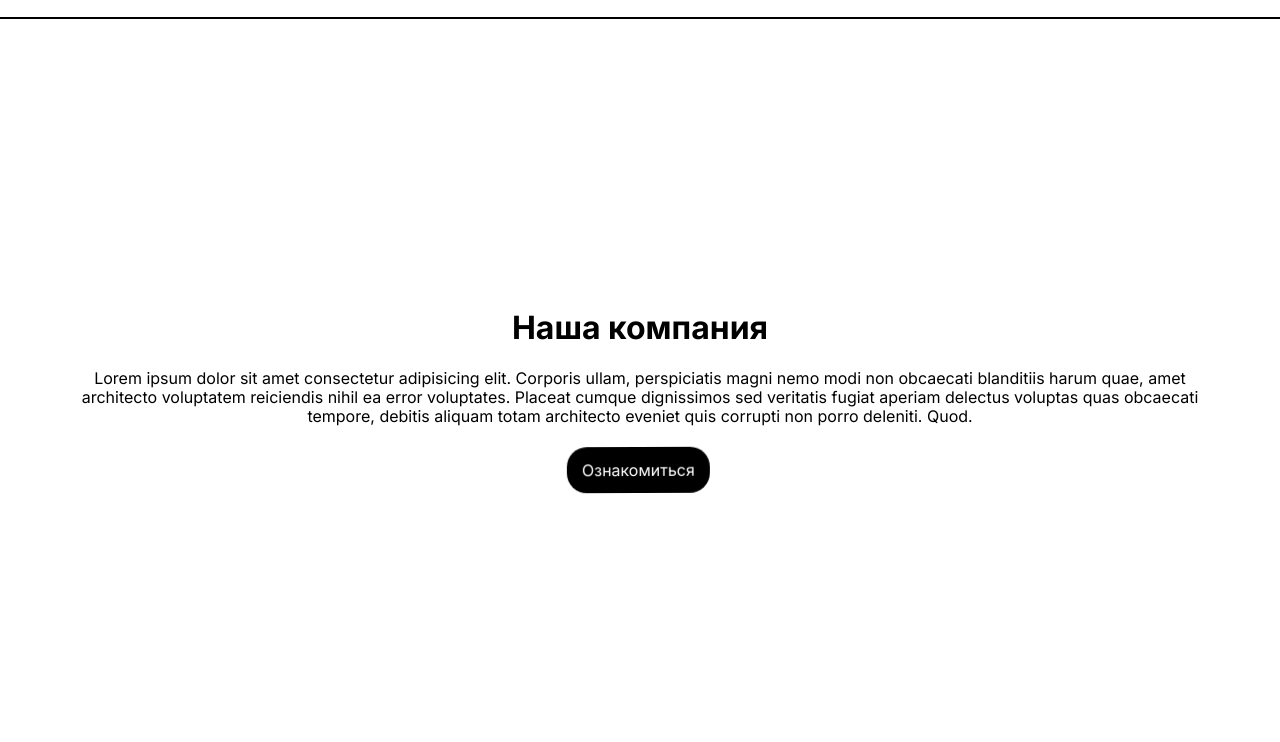
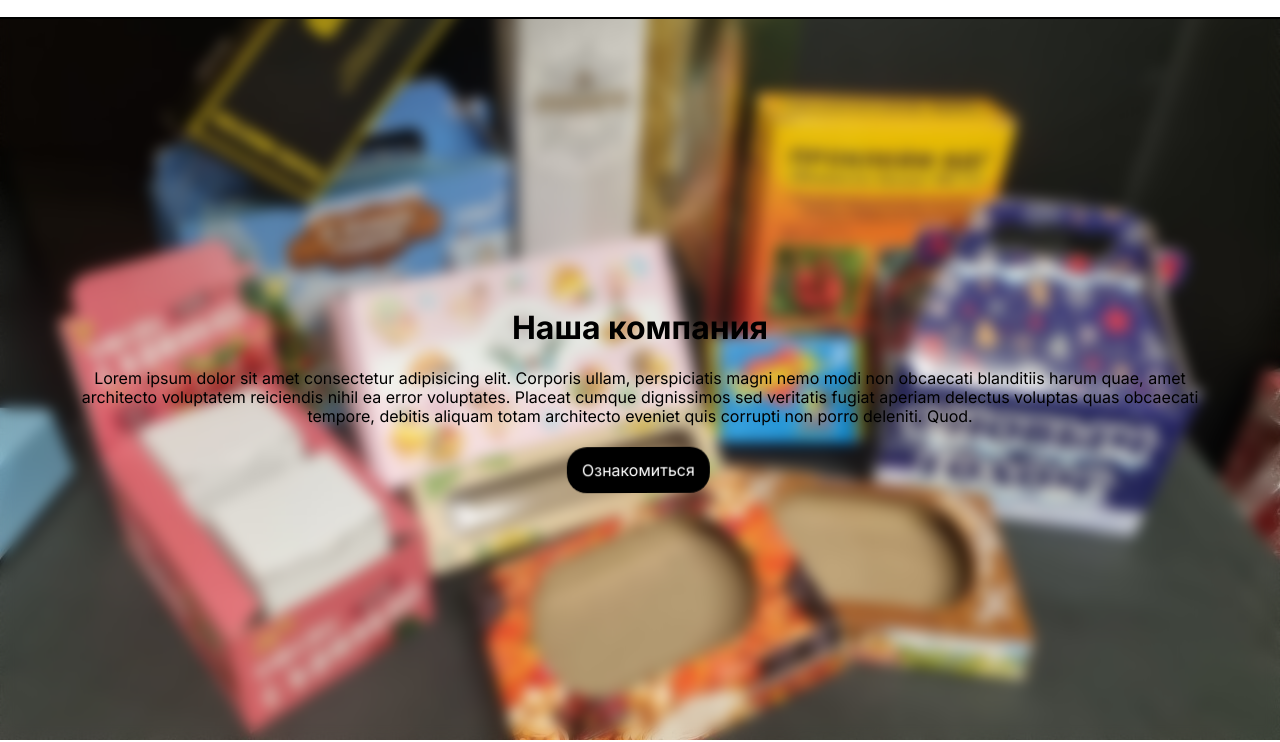
Before and after one commit to CharismaRM/boxes, a plain HTML site: page index.html in a window 1280 px wide. Shown: the part 60-802 px from the top of the page. Drawn offline with Linux system fonts and the light colour scheme.

Commit message:
Add files via upload

```diff
--- a/css/style.css
+++ b/css/style.css
@@ -525,7 +525,7 @@ textarea.input {
   max-width: 150px;
 }
 
-.no-webp .about{
+.about{
   background: url("../img/about/bg.jpg") 0 0/cover no-repeat; }
 
 .about {
```
